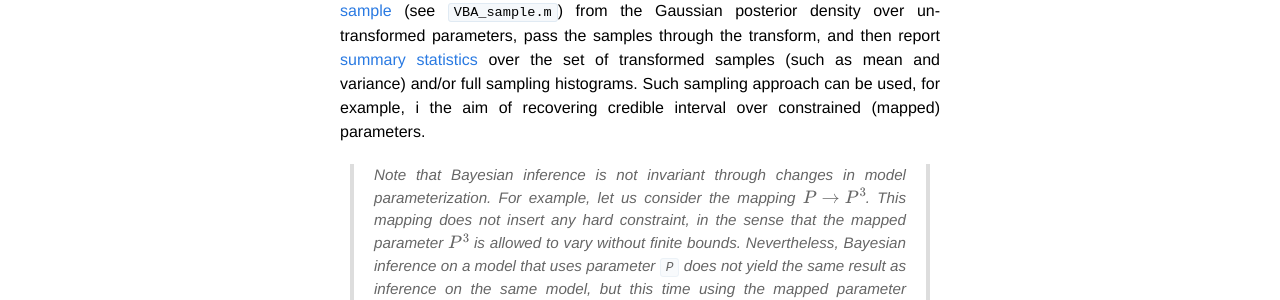
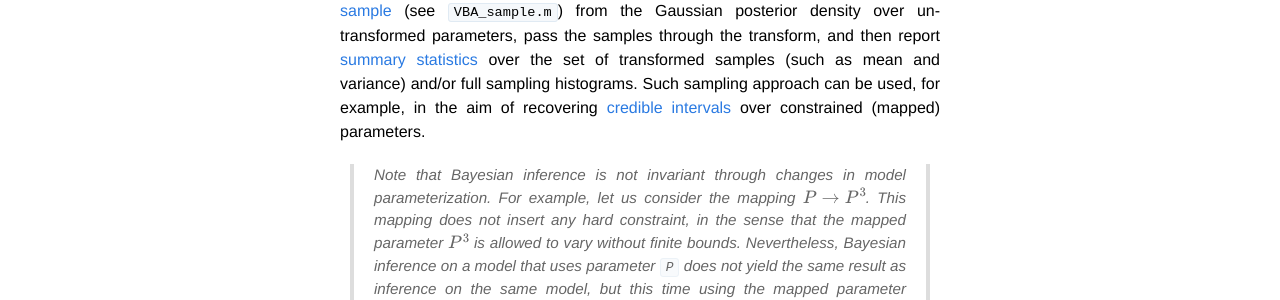
Before and after one commit to MBB-team/VBA-toolbox, a Jekyll site: the page built from _wiki/param-transform.md, in a window 1280 px wide. Shown: the part 901-1201 px from the top of the page. Built offline with Jekyll 4.4.1, drawn with Linux system fonts in a browser that asks for light colours; nearby versions of some CDN libraries; formulas are drawn with MathJax 3.

Commit message:
Update param-transform.md

```diff
--- a/_wiki/param-transform.md
+++ b/_wiki/param-transform.md
@@ -13,7 +13,7 @@ However, one may wan to insert "[hard constraints](https://en.wikipedia.org/wiki
 
 - **positivity constraint**: one may use the [exponential](https://en.wikipedia.org/wiki/Exponential_function) transform, i.e. `exp(P)` will be positive, irrespective of the actual value of `P`. Another, less "stiff" mapping, is `exp(1+log(x))`, which behaves linearly away from the origin.
 
-If one is interested in the posterior density over transformed parameters, one can simply use the [Laplace approximation](https://en.wikipedia.org/wiki/Laplace's_method) (see `VBA_Laplace.m`). Alternatively, one can [sample](https://en.wikipedia.org/wiki/Monte_Carlo_method) (see `VBA_sample.m`) from the Gaussian posterior density over un-transformed parameters, pass the samples through the transform, and then report [summary statistics](https://en.wikipedia.org/wiki/Summary_statistics) over the set of transformed samples (such as mean and variance) and/or full sampling histograms. Such sampling approach can be used, for example, i the aim of recovering credible interval over constrained (mapped) parameters.
+If one is interested in the posterior density over transformed parameters, one can simply use the [Laplace approximation](https://en.wikipedia.org/wiki/Laplace's_method) (see `VBA_Laplace.m`). Alternatively, one can [sample](https://en.wikipedia.org/wiki/Monte_Carlo_method) (see `VBA_sample.m`) from the Gaussian posterior density over un-transformed parameters, pass the samples through the transform, and then report [summary statistics](https://en.wikipedia.org/wiki/Summary_statistics) over the set of transformed samples (such as mean and variance) and/or full sampling histograms. Such sampling approach can be used, for example, in the aim of recovering [credible intervals](https://en.wikipedia.org/wiki/Credible_interval) over constrained (mapped) parameters.
 
 
 > Note that Bayesian inference is not invariant through changes in model parameterization. For example, let us consider the mapping $$P \rightarrow P^3$$. This mapping does not insert any hard constraint, in the sense that the mapped parameter $$P^3$$ is allowed to vary without finite bounds. Nevertheless, Bayesian inference on a model that uses parameter `P` does not yield the same result as inference on the same model, but this time using the mapped parameter `P^3`...
```
